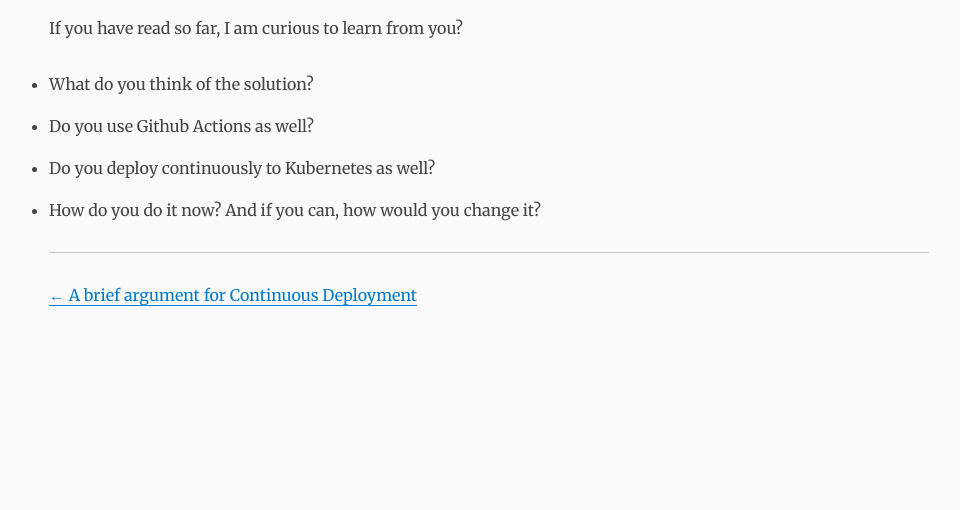
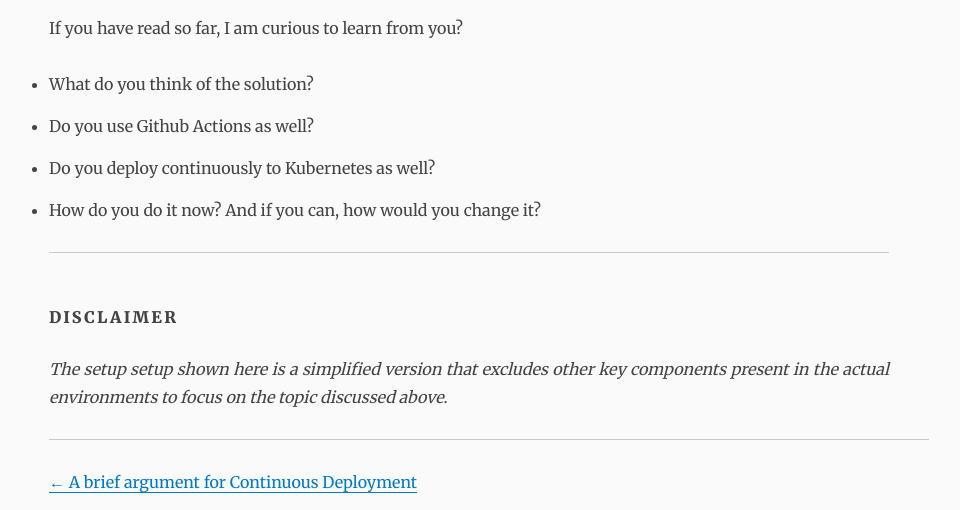
Before and after one commit to raj-saxena/blog-site, a Gatsby site: page /2020/Continuous-deployment-to-gke-with-github-actions/ in a window 1280 px wide. Shown: the part 8264-8774 px from the top of the page, without its empty margins (271-1231 px from the left). Before the commit the page ends 8587 px from the top, so only its background shows below. Built offline with nearby package versions, Linux system fonts and the light colour scheme; Gatsby itself is replaced by a stand-in of ours; some packages are replaced by stand-ins of ours.

Commit message:
Added disclaimer

```diff
--- a/content/blog/2020/Continuous-deployment-to-gke-with-github-actions/index.md
+++ b/content/blog/2020/Continuous-deployment-to-gke-with-github-actions/index.md
@@ -215,3 +215,7 @@ If you have read so far, I am curious to learn from you?
 * Do you use Github Actions as well?
 * Do you deploy continuously to Kubernetes as well?
 * How do you do it now? And if you can, how would you change it?
+
+---
+#### Disclaimer
+*The setup setup shown here is a simplified version that excludes other key components present in the actual environments to focus on the topic discussed above.*
```
